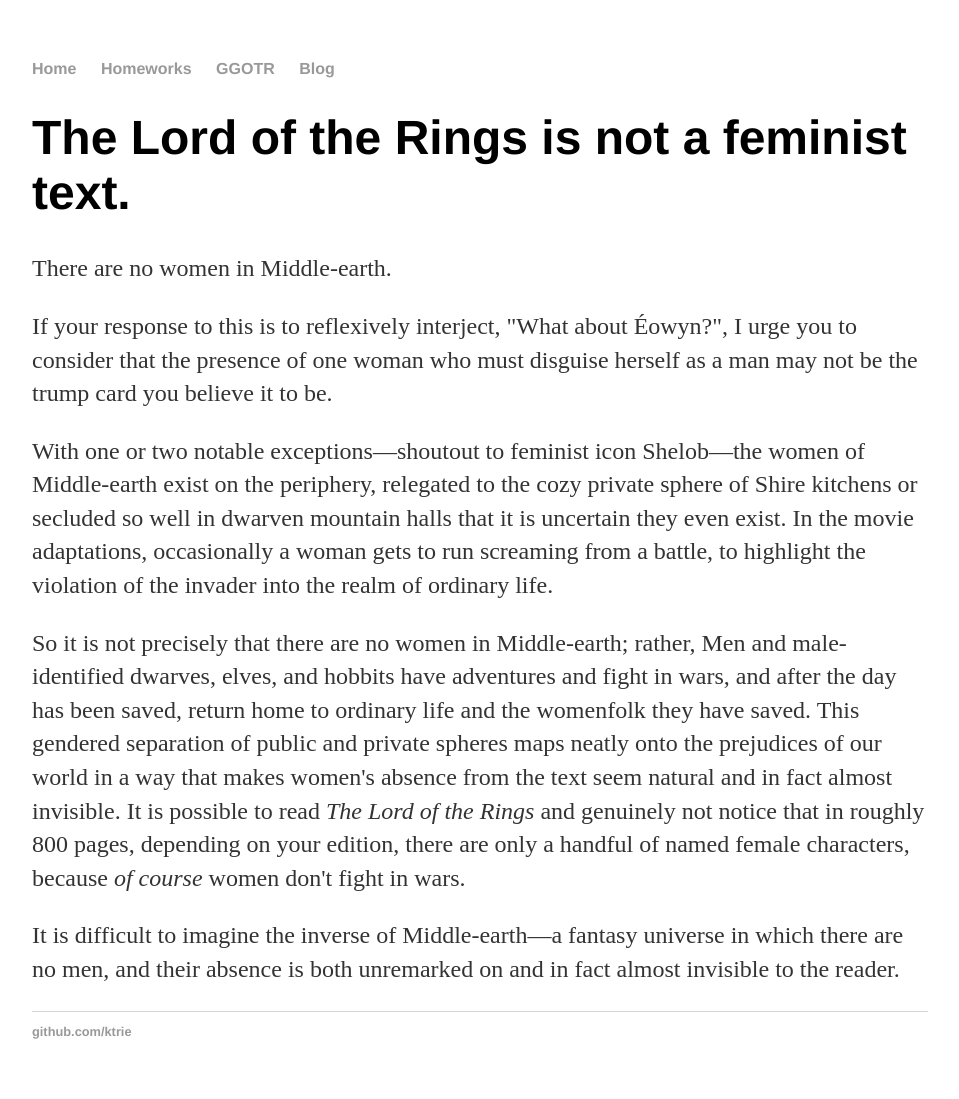
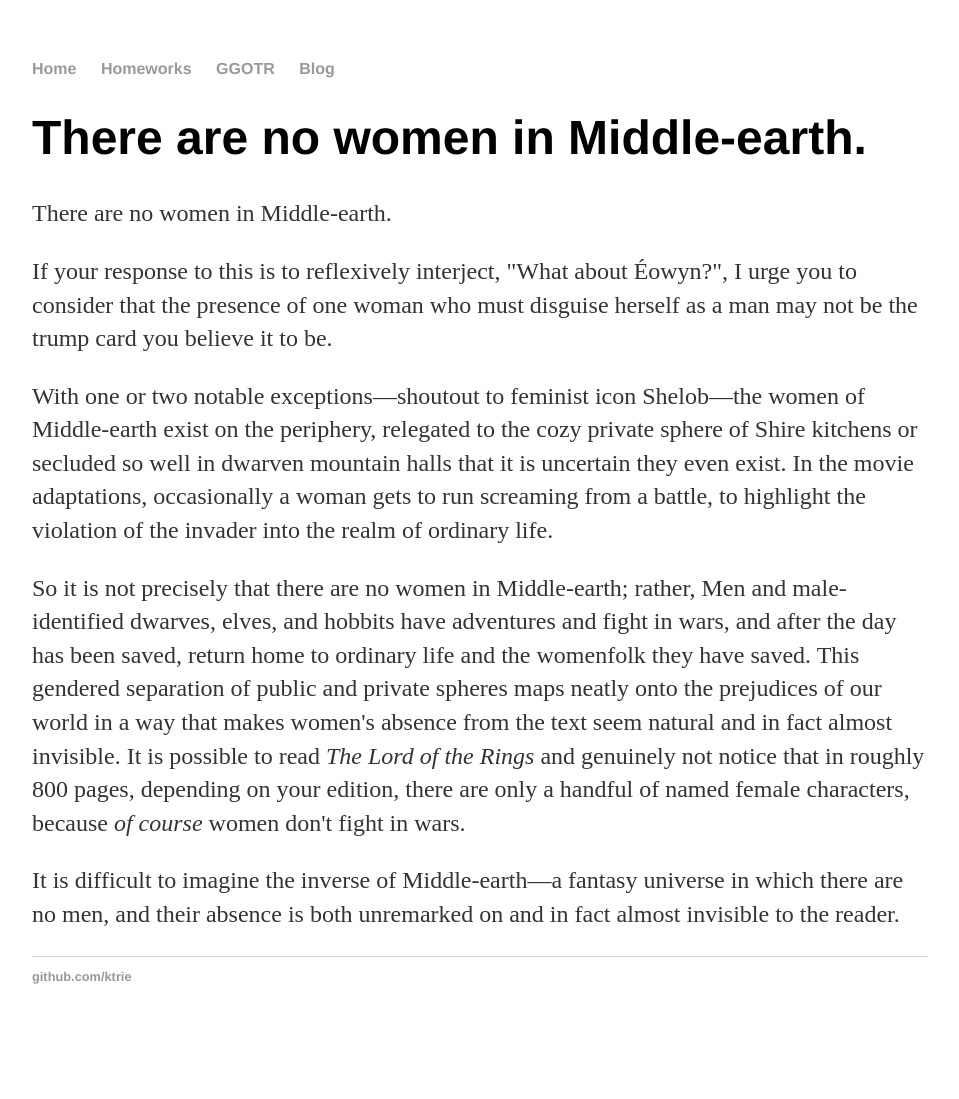
Before and after one commit to ktrie/ktrie.github.io, a Jekyll site: the page built from GGOTR/index.html, in a window 1280 px wide. Shown: the whole page, without its empty margins (160-1119 px from the left). Built offline with Jekyll 4.4.1, drawn with Linux system fonts in a browser that asks for light colours; after the commit the page ends 1044 px from its top, so only the background shows below that.

Commit message:
Update index.html

```diff
--- a/GGOTR/index.html
+++ b/GGOTR/index.html
@@ -1,6 +1,6 @@
 ---
 layout: default
-title: The Lord of the Rings is not a feminist text.
+title: There are no women in Middle-earth.
 ---
 <h1>{{ page.title }}</h1>
 
```
